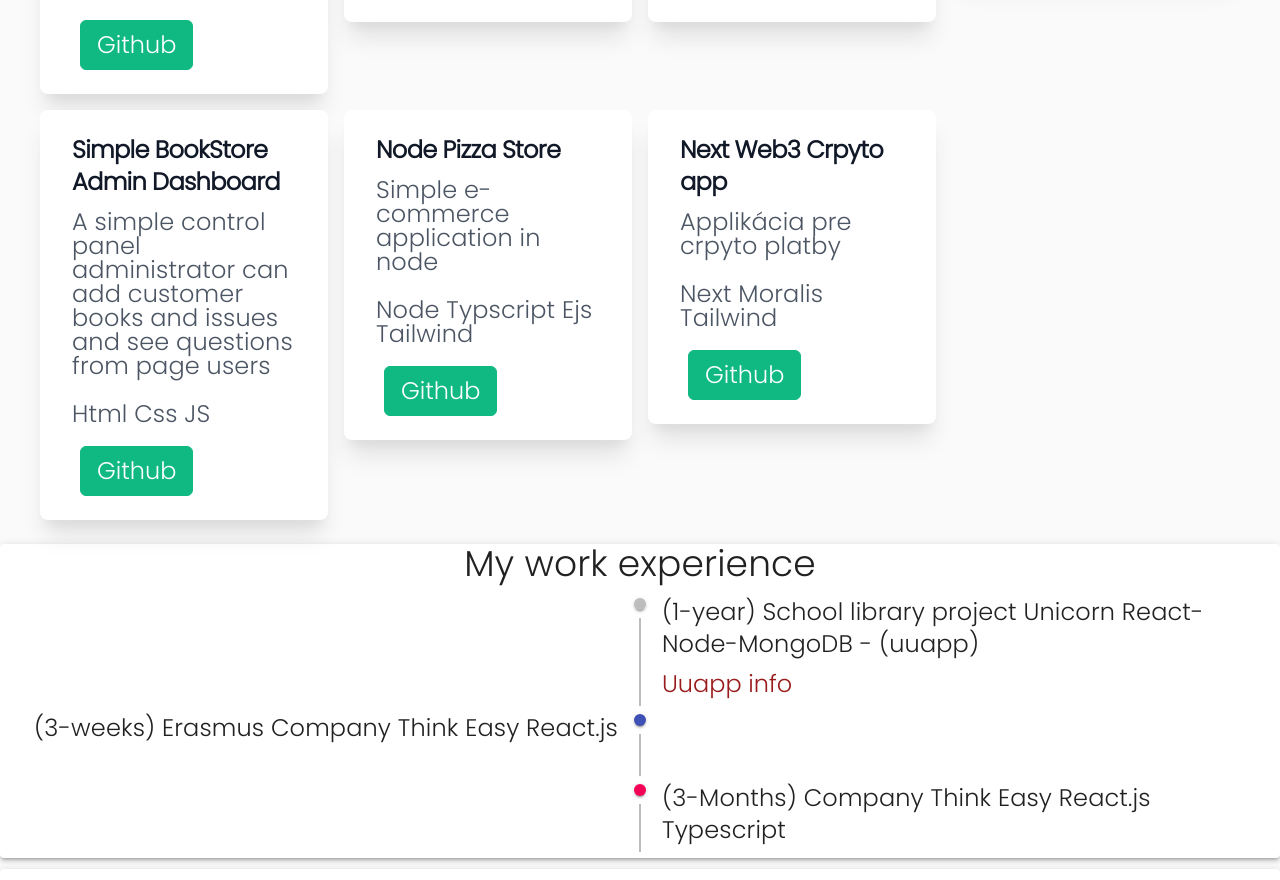
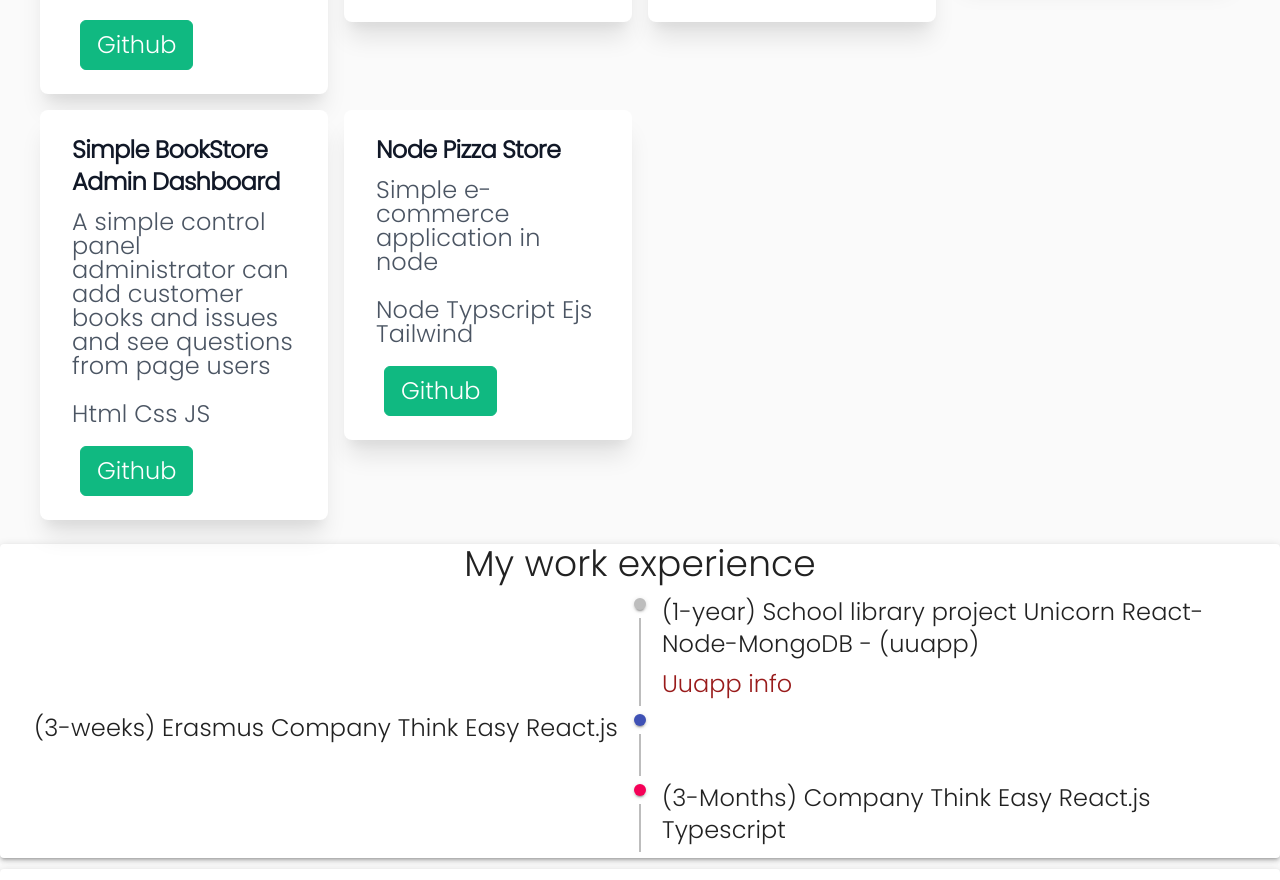
Before and after one commit to peterdinis/Portfolio-Dinis, a React (Create React App) app: page / in a window 1280 px wide. Shown: the part 2201-3081 px from the top of the page. Built offline with nearby package versions, Linux system fonts and the light colour scheme.

Commit message:
Remove some problematic app

```diff
--- a/src/components/projects/MyProjects.jsx
+++ b/src/components/projects/MyProjects.jsx
@@ -55,13 +55,13 @@ const MyProjects = () => {
           link="https://github.com/peterdinis/Node-Pizzas-App"
         />
 
-        <Project
+        {/* <Project
 
           name="Next Web3 Crpyto app"
           description="Applikácia pre crpyto platby"
           subName="Next Moralis Tailwind"
           firstLinkName="Github"
-          link="https://github.com/peterdinis/Next-Web3" />
+          link="https://github.com/peterdinis/Next-Web3" /> */}
       </div>
     </div>
   );
```
